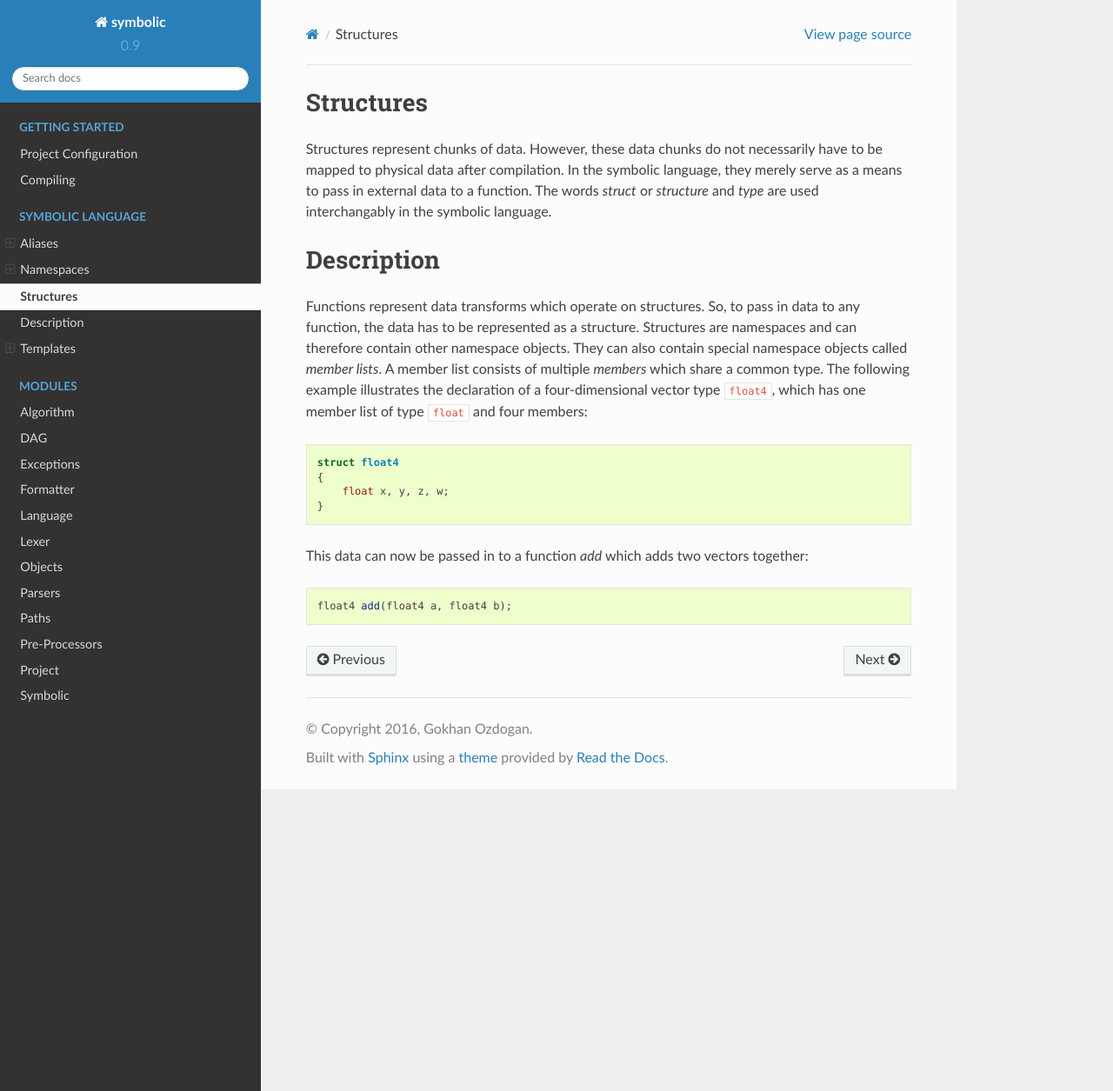
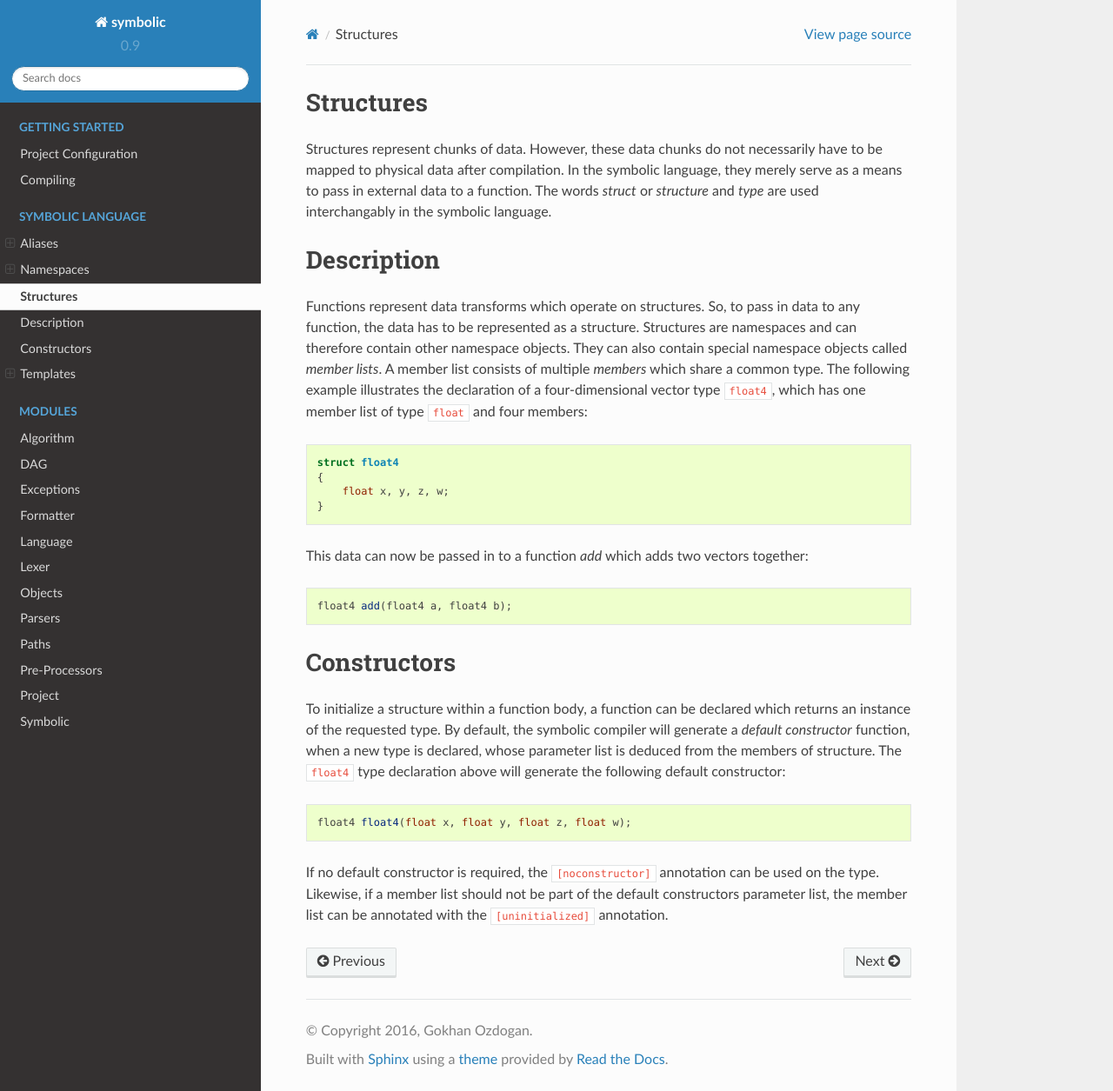
Before and after one commit to yoshimon/symbolic, a Sphinx documentation site: the page built from doc/sphinx/source/symbolic_language/structures.rst, in a window 1280 px wide and 1255 px high. Shown: the whole window at 87% size. Built offline with Sphinx 7.4.7 and the Read the Docs theme 2.0.0, drawn with Linux system fonts in a browser that asks for light colours; pages that are not in the unit, such as notebooks, are missing from menus.

Commit message:
Update structures.rst

```diff
--- a/doc/sphinx/source/symbolic_language/structures.rst
+++ b/doc/sphinx/source/symbolic_language/structures.rst
@@ -6,7 +6,7 @@ Description
 ===========
 Functions represent data transforms which operate on structures. So, to pass in data to any function, the data has to be represented as a structure. Structures are namespaces and can therefore contain other namespace objects. They can also contain special namespace objects  called *member lists*. A member list consists of multiple *members* which share a common type. The following example illustrates the declaration of a four-dimensional vector type :code:`float4`, which has one member list of type :code:`float` and four members:
 
-.. code-block:: c
+.. code-block:: cpp
 
     struct float4
     {
@@ -15,6 +15,16 @@ Functions represent data transforms which operate on structures. So, to pass in
 
 This data can now be passed in to a function `add` which adds two vectors together:
 
-.. code-block:: c
+.. code-block:: cpp
 
     float4 add(float4 a, float4 b);
+
+Constructors
+============
+To initialize a structure within a function body, a function can be declared which returns an instance of the requested type. By default, the symbolic compiler will generate a *default constructor* function, when a new type is declared, whose parameter list is deduced from the members of structure. The :code:`float4` type declaration above will generate the following default constructor:
+
+.. code-block:: cpp
+
+    float4 float4(float x, float y, float z, float w);
+
+If no default constructor is required, the :code:`[noconstructor]` annotation can be used on the type. Likewise, if a member list should not be part of the default constructors parameter list, the member list can be annotated with the :code:`[uninitialized]` annotation.
```
